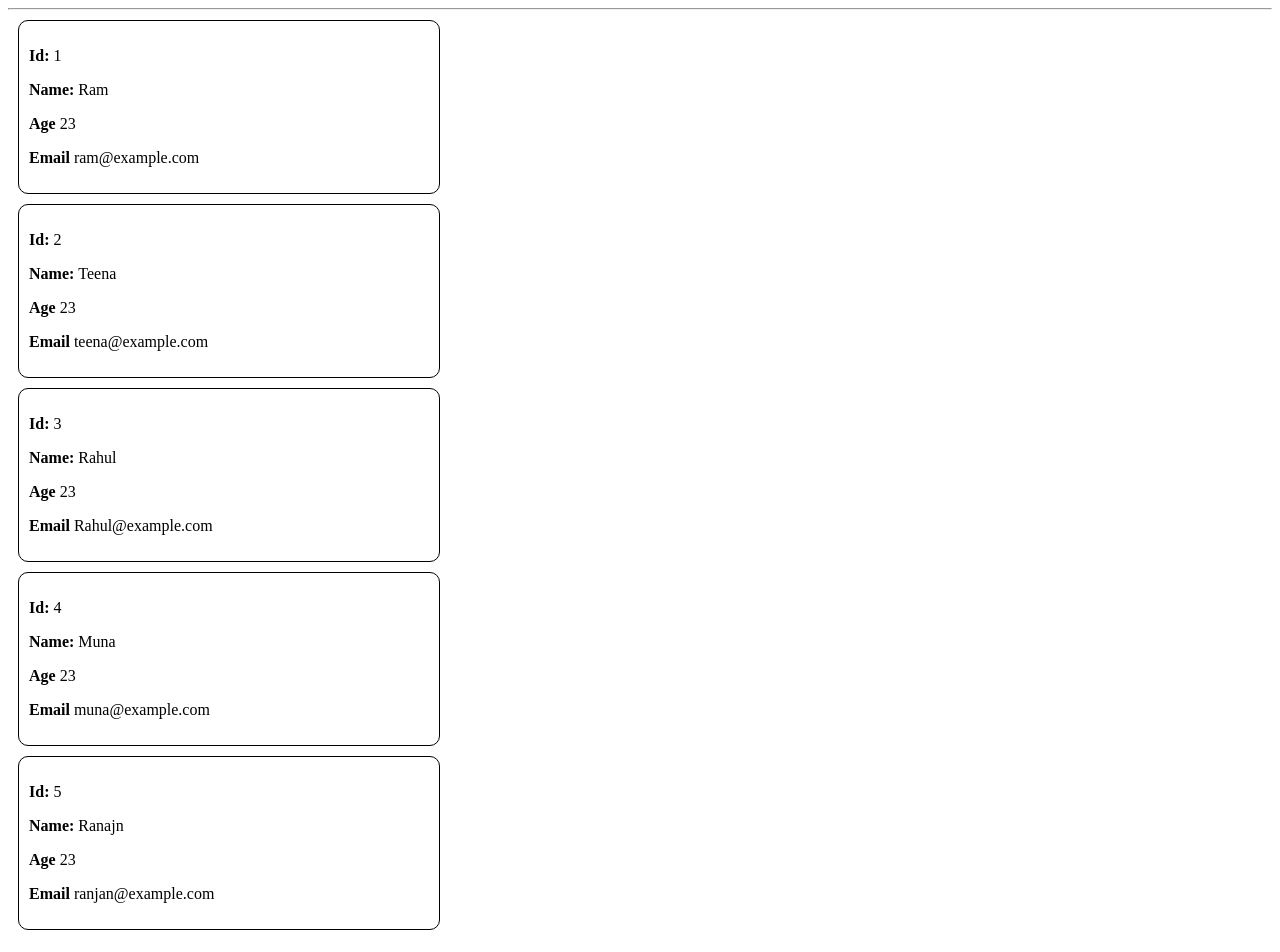
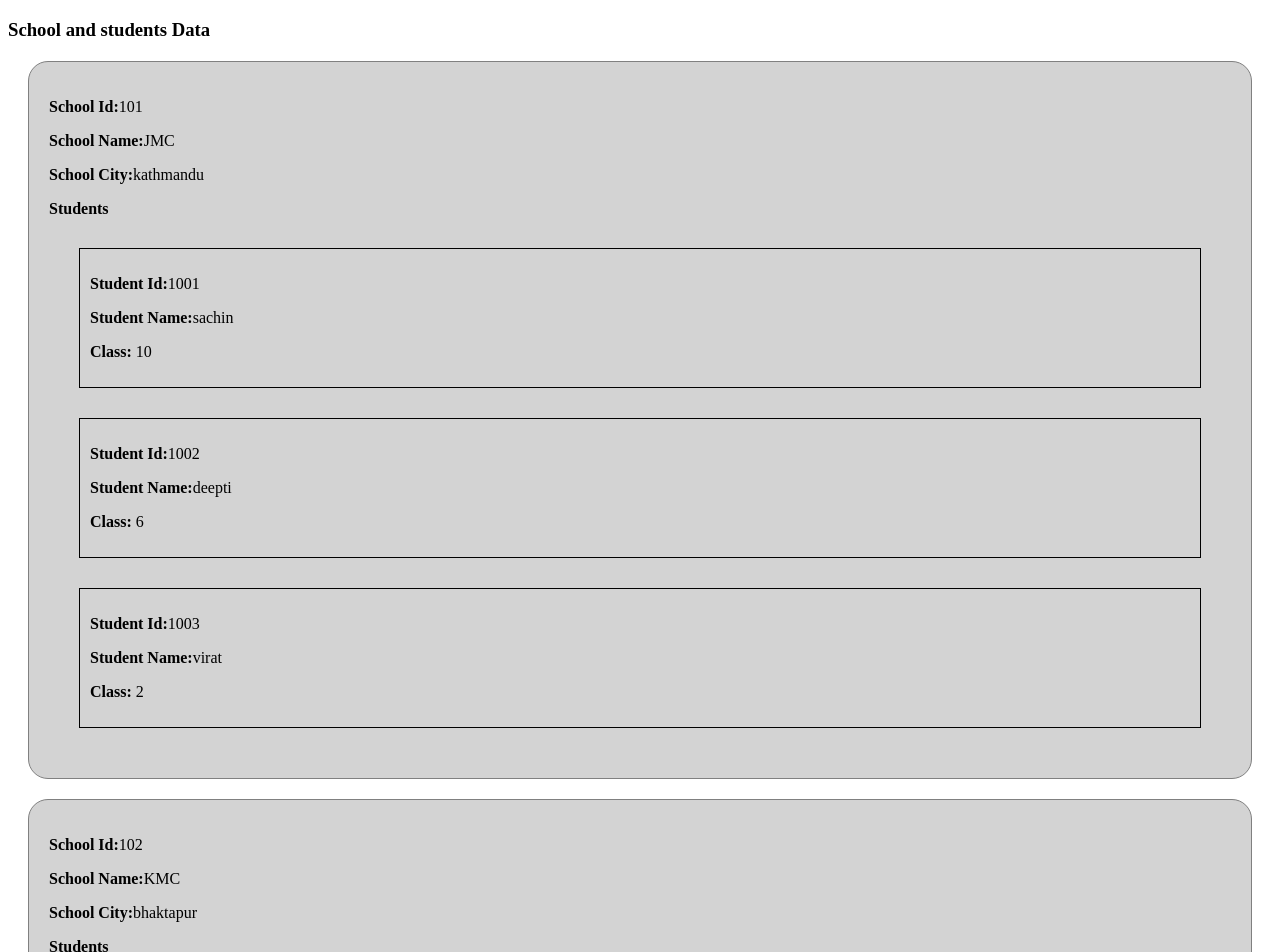
Before and after one commit to Namrata725/reactJsLearning, a React (Vite) app: page / in a window 1280 px wide. Shown: the top 952 px of the page. Built offline with nearby package versions, Linux system fonts and the light colour scheme.

Commit message:
doc+ example code for nested looping

```diff
--- a/src/App.jsx
+++ b/src/App.jsx
@@ -14,7 +14,7 @@ import HandleRadioButtonAndDropdown from "./HandleRadioButtonAndDropdown";
 
 import LoopWithMapFunction from "./LoopWithMapFunction";
 import LoopComponent from "./LoopComponent";
-
+import NestedLoopMap from "./NestedLoopMap";
 function App() {
   return (
     <div>
@@ -48,8 +48,9 @@ function App() {
 
       {/* <LoopWithMapFunction /> */}
 
-      <hr />
-      <LoopComponent />
+      {/* <hr /> */}
+      {/* <LoopComponent /> */}
+      <NestedLoopMap />
     </div>
   );
 }
--- /dev/null
+++ b/src/NestedLoopMap.jsx
@@ -0,0 +1,87 @@
+import SchoolData from "./SchoolData";
+
+function NestedLoopMap() {
+  const SchoolDetails = [
+    {
+      SclId: 101,
+      SclName: "JMC",
+      SclCity: "kathmandu",
+      studentData: [
+        {
+          studId: 1001,
+          studName: "sachin",
+          Grade: 10,
+        },
+        {
+          studId: 1002,
+          studName: "deepti",
+          Grade: 6,
+        },
+        {
+          studId: 1003,
+          studName: "virat",
+          Grade: 2,
+        },
+      ],
+    },
+    {
+      SclId: 102,
+      SclName: "KMC",
+      SclCity: "bhaktapur",
+      studentData: [
+        {
+          studId: 101,
+          studName: "dikshya",
+          Grade: 1,
+        },
+        {
+          studId: 102,
+          studName: "simran",
+          Grade: 10,
+        },
+        {
+          studId: 103,
+          studName: "dipesh",
+          Grade: 2,
+        },
+      ],
+    },
+
+    {
+      SclId: 103,
+      SclName: "SMC",
+      SclCity: "lalitpur",
+      studentData: [
+        {
+          studId: 10001,
+          studName: "aryan",
+          Grade: 10,
+        },
+        {
+          studId: 10002,
+          studName: "aayan",
+          Grade: 10,
+        },
+        {
+          studId: 10003,
+          studName: "aayush",
+          Grade: 10,
+        },
+      ],
+    },
+  ];
+
+  return (
+    <div>
+      <h3>School and students Data</h3>
+      {SchoolDetails.map((SchoolDetails) => {
+        return (
+          <div key={SchoolDetails.SclId}>
+            <SchoolData SchoolDetails={SchoolDetails} />
+          </div>
+        );
+      })}
+    </div>
+  );
+}
+export default NestedLoopMap;
--- /dev/null
+++ b/src/SchoolData.jsx
@@ -0,0 +1,60 @@
+function SchoolData({ SchoolDetails }) {
+  return (
+    <div
+      style={{
+        background: "lightgray",
+        padding: "20px",
+        margin: "20px",
+        border: "1px solid gray",
+        borderRadius: "20px",
+      }}
+    >
+      <p>
+        <strong> School Id:</strong>
+        {SchoolDetails.SclId}
+      </p>
+
+      <p>
+        <strong> School Name:</strong>
+        {SchoolDetails.SclName}
+      </p>
+
+      <p>
+        <strong> School City:</strong>
+        {SchoolDetails.SclCity}
+      </p>
+      <p>
+        <strong> Students</strong>
+        {SchoolDetails.studentData.map((studentData) => {
+          return (
+            <div
+              key={studentData.studId}
+              style={{
+                margin: "30px",
+                border: "1px solid",
+                padding: "10px",
+              }}
+            >
+              <p>
+                <strong> Student Id:</strong>
+                {studentData.studId}
+              </p>
+              <p>
+                {" "}
+                <strong>Student Name:</strong>
+                {studentData.studName}
+              </p>
+
+              <p>
+                <strong>Class: </strong>
+                {studentData.Grade}
+              </p>
+            </div>
+          );
+        })}
+      </p>
+    </div>
+  );
+}
+
+export default SchoolData;
```
Also changed, not shown: 1 other file (tests, documents, lock files or other folders).
